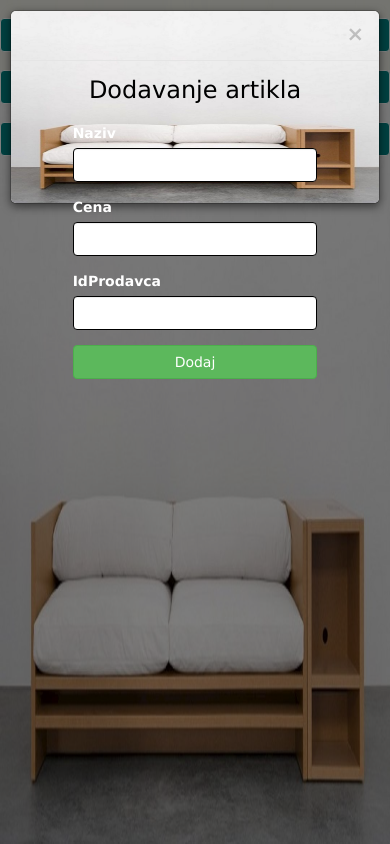
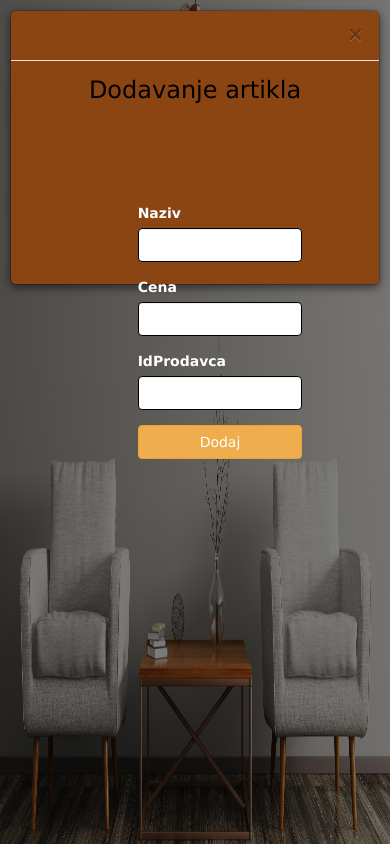
Before and after one commit to at20190073/PHPProjekat, a PHP site: page /home.php in a window 390 px wide, after a click on "Dodaj artikl". Run offline with PHP 8.4, Linux system fonts and the light colour scheme; the visitor is signed in with stand-in values (Sample User, id 1); data comes from the database, SQL or seed files in the repository.

Commit message:
Promena CSS-a i izgleda sajta

```diff
--- a/css/home.css
+++ b/css/home.css
@@ -7,7 +7,7 @@
     float: center;
     color: #000;
     text-align: center;
-    border: 3px white;
+
     margin-left: 50px;
     margin-right: 50px;
     margin-top: 20px;
@@ -21,13 +21,13 @@ h1 {
 }
 
 body{
-    background-image: url("../img/slika.jpg" );
+    background-image: url("../img/pocetna4.jpeg" );
     background-size: 100% 100%;
     background-repeat: no-repeat;
     background-attachment: fixed;
 }
 
-/* za zakazi i izmeni donji deo, gde se vidi knjiga */
+
 .sir-form{
     background: #000;
     margin-top: 10%;
@@ -39,12 +39,12 @@ body{
     border-radius:1rem;
 }
 
-/* ova dva su ubacena */
+
 .sir-image{
     text-align: center;
 }
 
-/* ne znam */
+
 .sir-image img{
     border-radius: 6rem;
     width: 11%;
@@ -52,26 +52,26 @@ body{
     transform: rotate(29deg);
 }
 
-/* ne znam */
-.prijava-form form{
+
+.pregled-form form{
     padding: 3%;
 }
 
-/* ne znam */
-.prijava-form form .row{
+
+.pregled-form form .row{
     margin-bottom: -7%;
 }
 
-/* ovo je za izmeni pa naslov */
- .prijava-form h3{
+
+ .pregled-form h3{
     margin-bottom: 8%;
     margin-top: -5%;
     text-align: center;
-    color: #0062cc;
+    color: #d8e0e9;
 }
 
-/* ovo je za Zakazi klk, novi prozor */
-.prijava-form {
+
+.pregled-form {
     width: 80%;
     border: none;
     border-radius: 1rem;
@@ -84,7 +84,7 @@ body{
 
 
 div.modal-content, div.container.sir-form {
-    background-image: url("../img/slika.jpg");
+    background-color: saddlebrown   ;
     background-size: 100% 100%;
     background-repeat: no-repeat;
     background-attachment: fixed;
@@ -92,16 +92,25 @@ div.modal-content, div.container.sir-form {
 
 .row{
     height: 70px;
+    margin-top: 100px;
+    margin-left: 50PX;
+    margin-right: 0;
 }
 
 .col-md-4{
-    margin-top: 18px;
+    margin-top: -32px;
+    width: min-content;
+    margin-bottom: 0;
+    padding: 0;
+    margin-left: 0;
+
 }
 
 #pregled{
     margin-left: 200px;
     margin-right: 200px;
-    background-color: rgba(225, 225, 208, 0.5);
+    background-color: rgba(133, 123, 114, 0.071);
+    align-items: center;
 }
 
 .thead{
@@ -112,14 +121,14 @@ div.modal-content, div.container.sir-form {
 #btn-izmeni{
     font-size: 18px;
     border-radius: 28px;
-    background-image: linear-gradient(to right, #3cb0fd,#3498db);
+    background-image: linear-gradient(to right, #9c4012,#8a5008);
     border-color: white;
 }
 
 #btn-obrisi{
     font-size: 18px;
     border-radius: 28px;
-    background-image: linear-gradient(to right, #ff704d,#ff5c33);
+    background-image: linear-gradient(to right, #9c4012,#8a5008);
     border-color: white;
 }
 
@@ -127,7 +136,7 @@ div.modal-content, div.container.sir-form {
 #btn-sortiraj{
     font-size: 18px;
     border-radius: 28px;
-    background-image: linear-gradient(to right, #9dff4d,#ebff33);
+    background-image: linear-gradient(to right, #9c4012,#8a5008);
     border-color: white;
 }
 
--- a/home.php
+++ b/home.php
@@ -29,23 +29,23 @@ if ($podaci->num_rows == 0) {
     <link rel="shortcut icon">
     <link rel="stylesheet" href="https://maxcdn.bootstrapcdn.com/bootstrap/3.3.7/css/bootstrap.min.css">
     <link rel="stylesheet" type="text/css" href="css/home.css">
-    <title>Artikli za prodaju:</title>
+    <title>SveZaKuću</title>
 
 </head>
 
 <body>
 
 
-    <div class="row" style="background-color: rgba(225, 225, 208, 0.5);">
+    <div class="row">
         <div class="col-md-4">
-            <button id="btn" class="btn btn-info btn-block" style="background-color: teal !important; border: 1px solid white; "> Prikazi artikle</button>
+            <button id="btn" class="btn btn-info btn-block" style="background-color:sienna !important; border: 2px solid white;"> Prikazi artikle</button>
         </div>
         <div class="col-md-4">
-            <button id="btn-dodaj" type="button" class="btn btn-success btn-block" style="background-color: teal; border: 1px solid white;" data-toggle="modal" data-target="#myModal"> Dodaj artikl</button>
+            <button id="btn-dodaj" type="button" class="btn btn-success btn-block" style="background-color: sienna; border: 1px solid white;" data-toggle="modal" data-target="#myModal"> Dodaj artikl</button>
 
         </div>
         <div class="col-md-4">
-            <button id="btn-pretraga" class="btn btn-warning btn-block" style="background-color:  teal; border: 1px solid white;"> Pretrazi artikle po imenu</button>
+            <button id="btn-pretraga" class="btn btn-warning btn-block" style="background-color:  sienna; border: 1px solid white;"> Pretrazi artikle po imenu</button>
             <input type="text" id="myInput" onkeyup="funkcijaZaPretragu()" placeholder="Pretrazi artikle po imenu" hidden>
         </div>
     </div>
@@ -92,12 +92,12 @@ if ($podaci->num_rows == 0) {
 
                 </div>
 
-                <div class="col-md-12" style="text-align: right">
-                    <button id="btn-obrisi" formmethod="post" class="btn btn-danger" style="background-color: red; border: 1px solid white;">Obrisi</button>
+                <div class="col-md-1" style="text-align: right">
+                    <button id="btn-obrisi" formmethod="post" class="btn btn-warning" style="background-color: sienna; border: 1px solid white;">Obrisi</button>
                 </div>
 
-                <div class="col-md-2" style="text-align: right;">
-                    <button id="btn-sortiraj" class="btn btn-normal" onclick="sortTable()">Sortiraj</button>
+                <div class="col-md-1" style="text-align: right;">
+                    <button id="btn-sortiraj" class="btn btn-warning" onclick="sortTable()">Sortiraj</button>
                 </div>
 
             </div>
@@ -112,7 +112,7 @@ if ($podaci->num_rows == 0) {
                     <button type="button" class="close" data-dismiss="modal">&times;</button>
                 </div>
                 <div class="modal-body">
-                    <div class="container prijava-form">
+                    <div class="container pregled-form">
                         <form action="#" method="post" id="dodajForm">
                             <h3 style="color: black; text-align: center">Dodavanje artikla</h3>
                             <div class="row">
@@ -126,11 +126,11 @@ if ($podaci->num_rows == 0) {
                                         <input type="text" style="border: 1px solid black" name="cena" class="form-control" />
                                     </div>
                                     <div class="form-group">
-                                        <label for="sala">IdProdavca</label>
-                                        <input type="sala" style="border: 1px solid black" name="IdPro" class="form-control" />
+                                        <label for="prodavac">IdProdavca</label>
+                                        <input type="prodavac" style="border: 1px solid black" name="IdPro" class="form-control" />
                                     </div>
                                     <div class="form-group">
-                                        <button id="btnDodaj" type="submit" class="btn btn-success btn-block" tyle="background-color: orange; border: 1px solid black;">Dodaj</button>
+                                        <button id="btnDodaj" type="submit" class="btn btn-warning btn-block" tyle="background-color: orange; border: 1px solid black;">Dodaj</button>
                                     </div>
                                 </div>
                             </div>
@@ -154,7 +154,7 @@ if ($podaci->num_rows == 0) {
                     <button type="button" class="close" data-dismiss="modal">&times;</button>
                 </div>
                 <div class="modal-body">
-                    <div class="container prijava-form">
+                    <div class="container pregled-form">
                         <form action="#" method="post" id="izmeniForm">
                             <h3 style="color: black">Izmeni artikl</h3>
                             <div class="row">
```
Also changed, not shown: css/style.css (+30 -28 lines), index.php (+9 -8 lines), img/slika.jpg.
